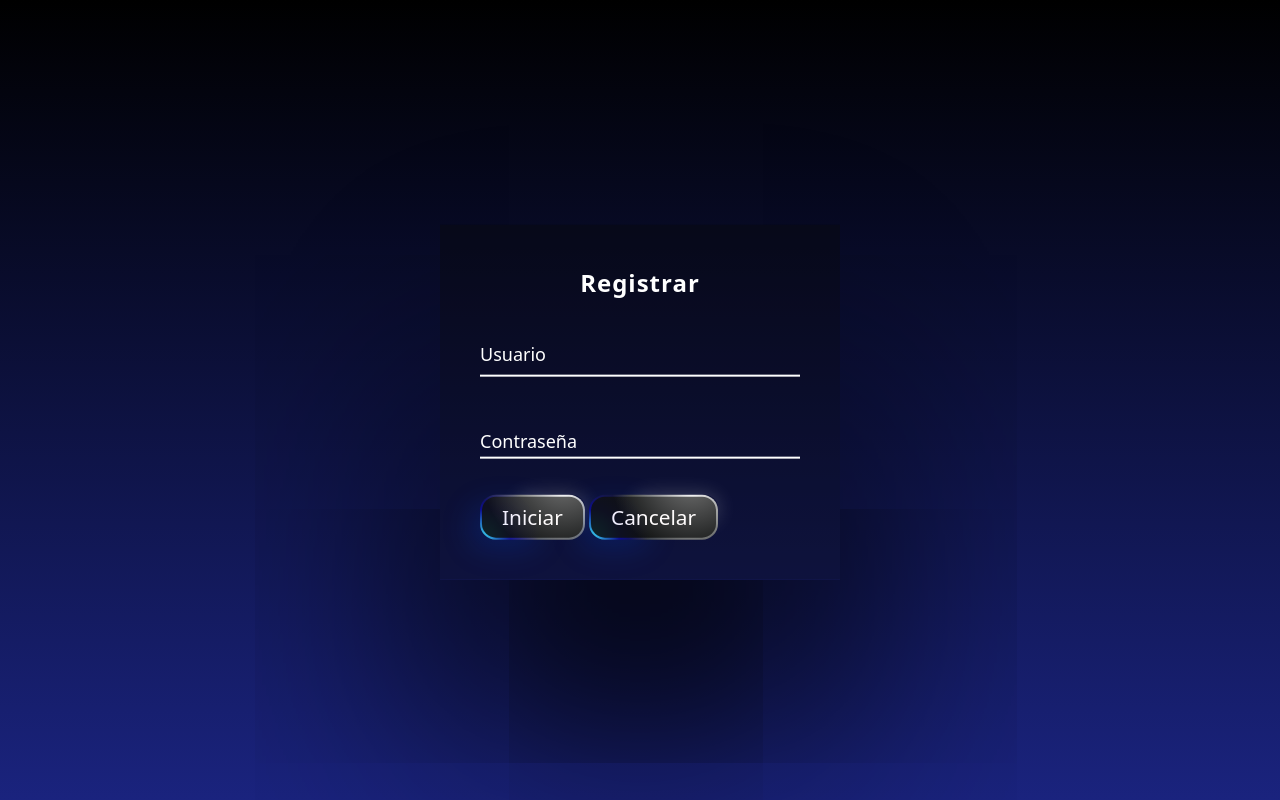
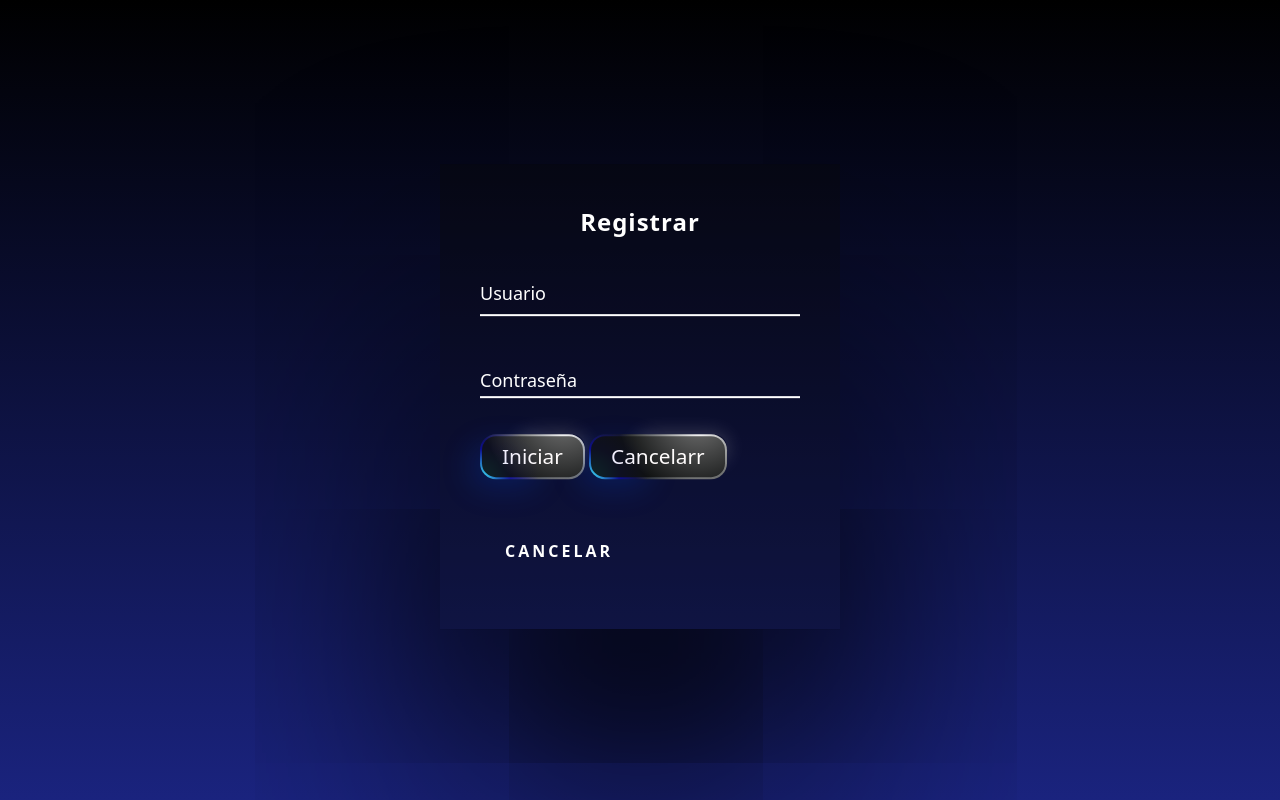
Before and after one commit to Naxl29/PROYECTO-ARDUINO, a PHP site: page /Views/usuario/create.php in a window 1280 px wide. Run offline with PHP 8.4, Linux system fonts and the light colour scheme.

Commit message:
no message

```diff
--- a/Views/usuario/create.php
+++ b/Views/usuario/create.php
@@ -1,5 +1,5 @@
 <?php
-//Vista que contiene el formulario de para crear un nuevo usuario
+//Vista que contiene el formulario de para crear un nuvoe
     require_once("c://laragon/www/PROYECTO-ARDUINO/Views/head/head.php");
 ?>
 <link rel="stylesheet" href="/PROYECTO-ARDUINO/css/Registro.css">
@@ -18,7 +18,6 @@
             <label for="contrasena">Contraseña</label>
         </div>
 
-
         <button type="submit" class="button">
             <div class="blob1"></div>
             <div class="blob2"></div>
@@ -27,8 +26,10 @@
         <button type="submit" class="button">
             <div class="blob1"></div>
             <div class="blob2"></div>
-            <div class="inner">Cancelar</div>
+            <div class="inner">Cancelarr</div>
         </button>
+
+        <a href="/PROYECTO-ARDUINO/index.php" class="custom-cancel">Cancelar</a>
     </form>
 <?php
     require_once("c://laragon/www/PROYECTO-ARDUINO/Views/head/footer.php");
```
